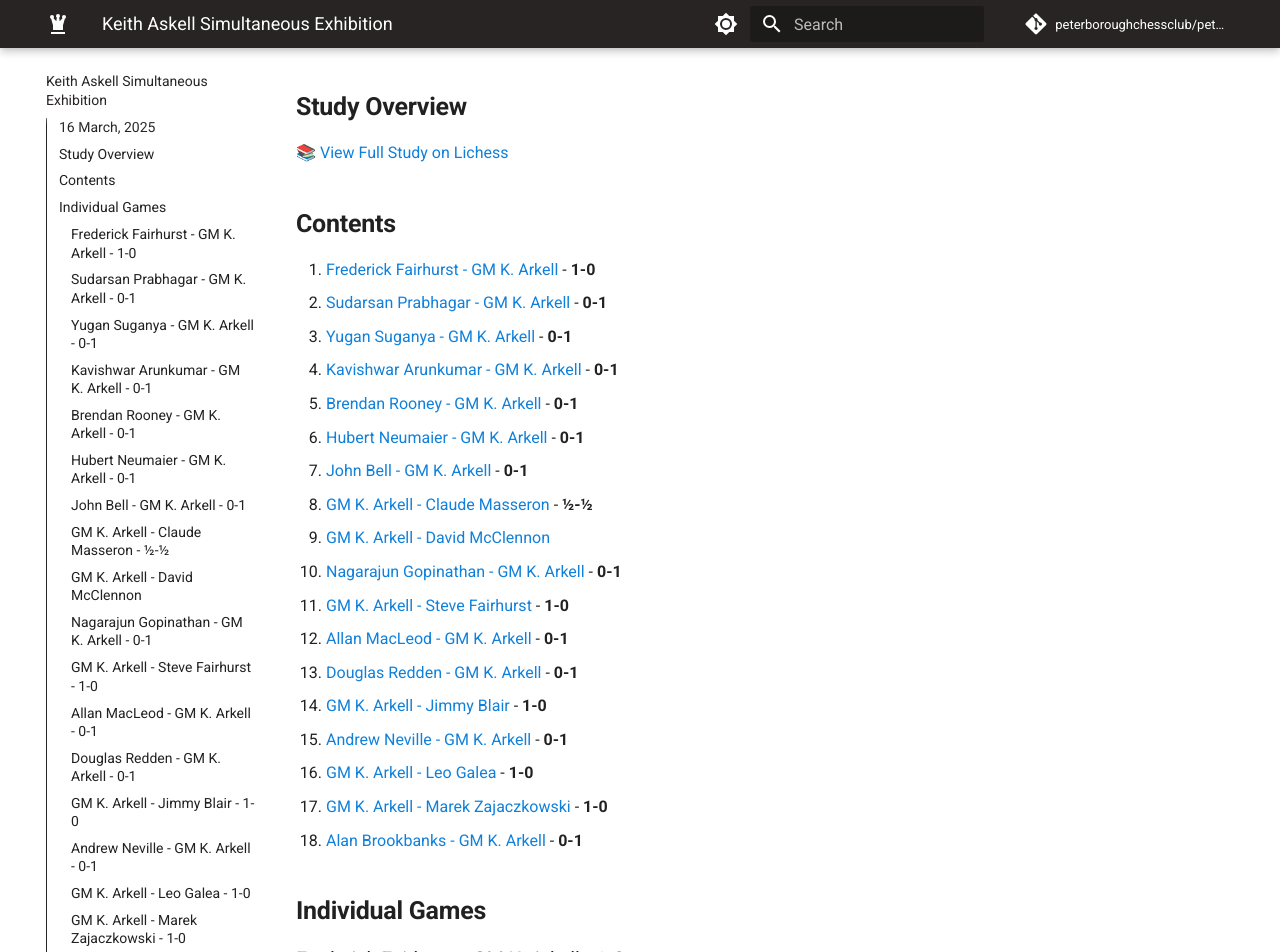
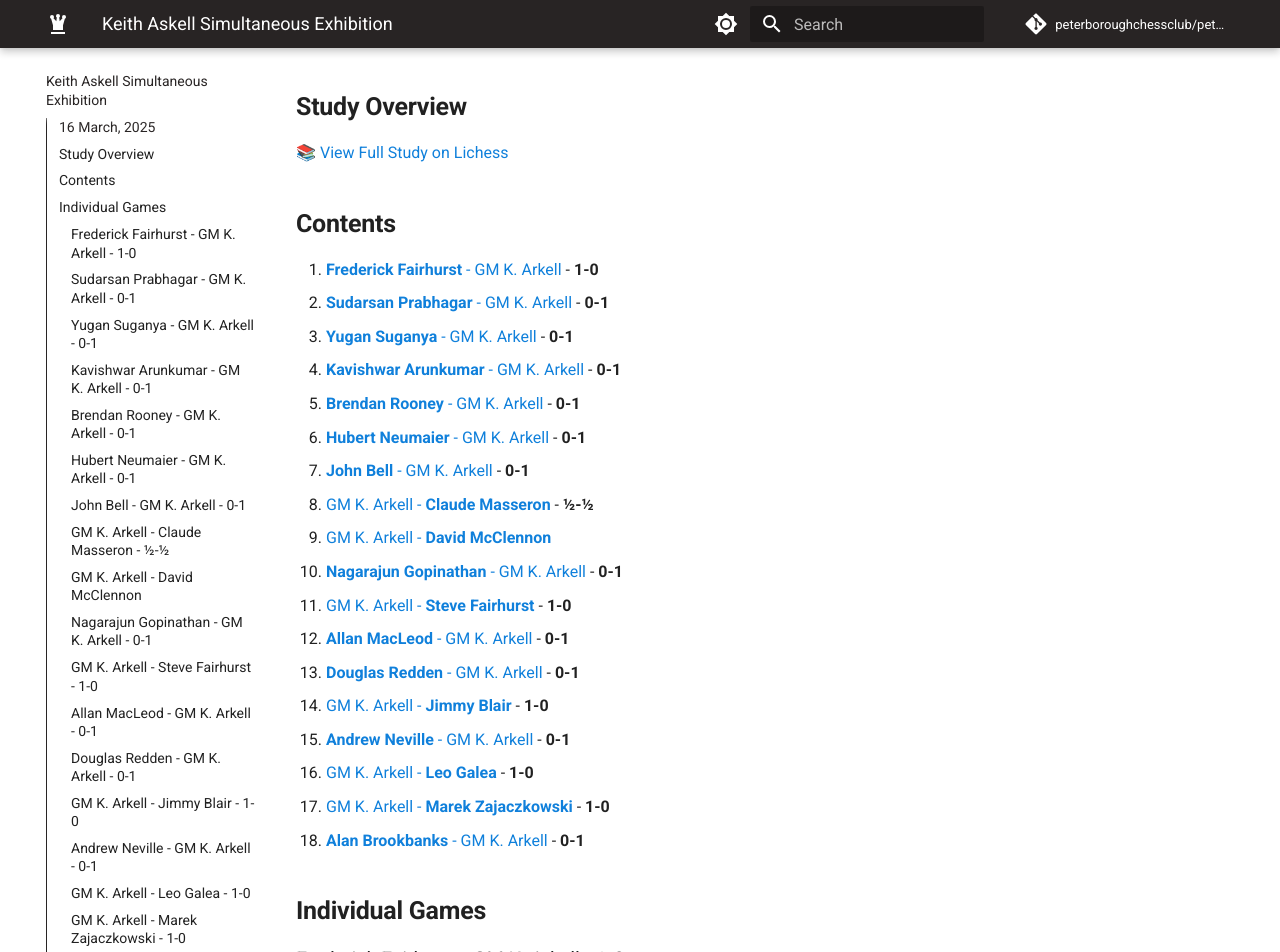
Before and after one commit to peterboroughchessclub/site, an MkDocs documentation site: the page built from docs/KeithAskellSimultaneousExhibition.md, in a window 1280 px wide and 1400 px high, scrolled down 1114 px. Shown: the top 952 px of the window. Built offline with MkDocs 1.6.1 and Material for MkDocs 9.7.7, drawn with Linux system fonts in a browser that asks for light colours; comment, search, counter and statistics services are not loaded.

```diff
--- a/docs/KeithAskellSimultaneousExhibition.md
+++ b/docs/KeithAskellSimultaneousExhibition.md
@@ -9,24 +9,24 @@
 
 ## Contents
 
-1. [Frederick Fairhurst - GM K. Arkell](#game-1) - **1-0**
-2. [Sudarsan Prabhagar - GM K. Arkell](#game-2) - **0-1**
-3. [Yugan Suganya - GM K. Arkell](#game-3) - **0-1**
-4. [Kavishwar Arunkumar - GM K. Arkell](#game-4) - **0-1**
-5. [Brendan Rooney - GM K. Arkell](#game-5) - **0-1**
-6. [Hubert Neumaier - GM K. Arkell](#game-6) - **0-1**
-7. [John Bell - GM K. Arkell](#game-7) - **0-1**
-8. [GM K. Arkell - Claude Masseron](#game-8) - **½-½**
-9. [GM K. Arkell - David McClennon](#game-9)
-10. [Nagarajun Gopinathan - GM K. Arkell](#game-10) - **0-1**
-11. [GM K. Arkell - Steve Fairhurst](#game-11) - **1-0**
-12. [Allan MacLeod - GM K. Arkell](#game-12) - **0-1**
-13. [Douglas Redden - GM K. Arkell](#game-13) - **0-1**
-14. [GM K. Arkell - Jimmy Blair](#game-14) - **1-0**
-15. [Andrew Neville - GM K. Arkell](#game-15) - **0-1**
-16. [GM K. Arkell - Leo Galea](#game-16) - **1-0**
-17. [GM K. Arkell - Marek Zajaczkowski](#game-17) - **1-0**
-18. [Alan Brookbanks - GM K. Arkell](#game-18) - **0-1**
+1. [**Frederick Fairhurst** - GM K. Arkell](#game-1) - **1-0**
+2. [**Sudarsan Prabhagar** - GM K. Arkell](#game-2) - **0-1**
+3. [**Yugan Suganya** - GM K. Arkell](#game-3) - **0-1**
+4. [**Kavishwar Arunkumar** - GM K. Arkell](#game-4) - **0-1**
+5. [**Brendan Rooney** - GM K. Arkell](#game-5) - **0-1**
+6. [**Hubert Neumaier** - GM K. Arkell](#game-6) - **0-1**
+7. [**John Bell** - GM K. Arkell](#game-7) - **0-1**
+8. [GM K. Arkell - **Claude Masseron**](#game-8) - **½-½**
+9. [GM K. Arkell - **David McClennon**](#game-9)
+10. [**Nagarajun Gopinathan** - GM K. Arkell](#game-10) - **0-1**
+11. [GM K. Arkell - **Steve Fairhurst**](#game-11) - **1-0**
+12. [**Allan MacLeod** - GM K. Arkell](#game-12) - **0-1**
+13. [**Douglas Redden** - GM K. Arkell](#game-13) - **0-1**
+14. [GM K. Arkell - **Jimmy Blair**](#game-14) - **1-0**
+15. [**Andrew Neville** - GM K. Arkell](#game-15) - **0-1**
+16. [GM K. Arkell - **Leo Galea**](#game-16) - **1-0**
+17. [GM K. Arkell - **Marek Zajaczkowski**](#game-17) - **1-0**
+18. [**Alan Brookbanks** - GM K. Arkell](#game-18) - **0-1**
 
 ## Individual Games
 
```
